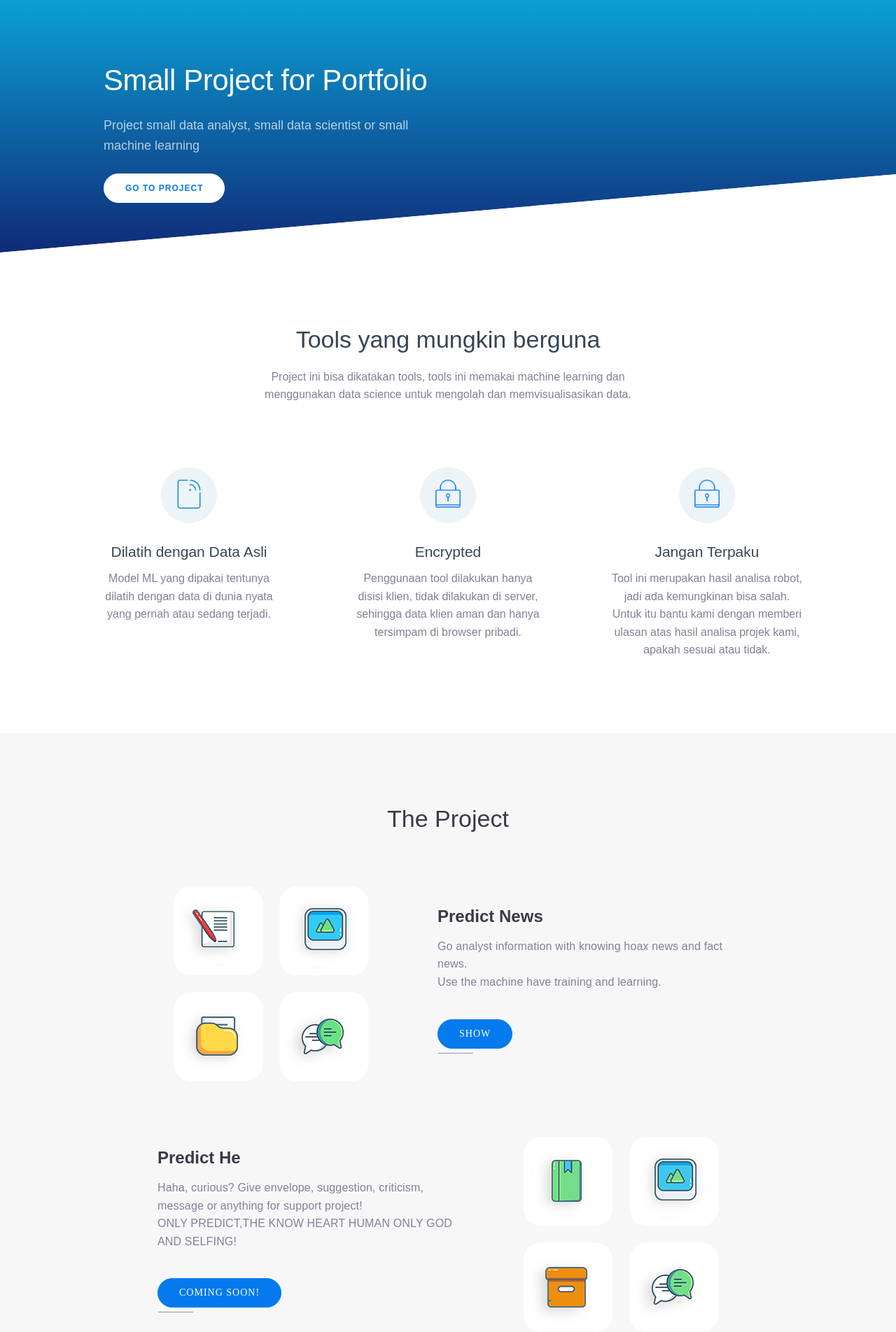
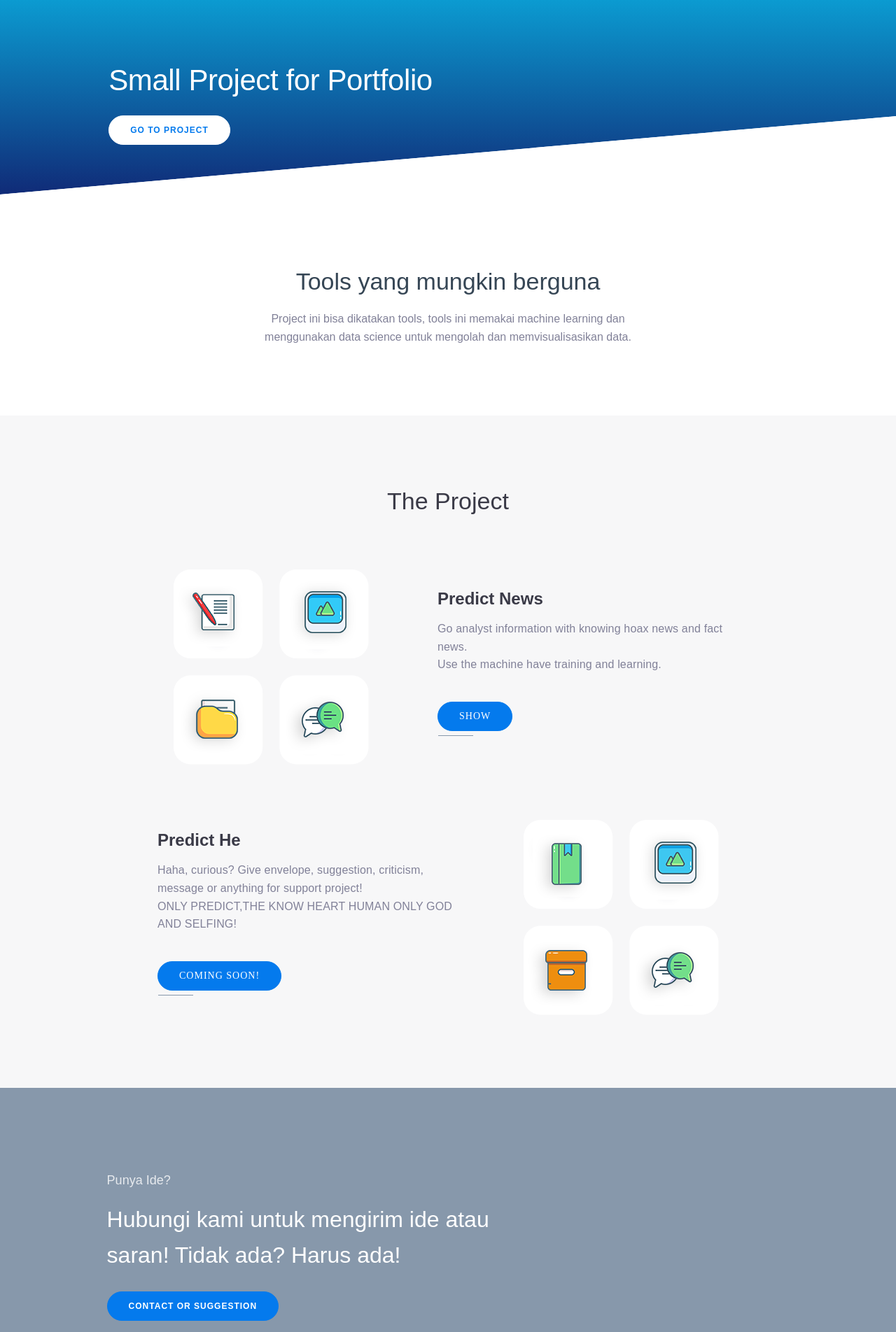
Before and after one commit to ReyhanAnf/erenproject, a Flask app: page / in a window 1280 px wide. Shown: the part 60-1964 px from the top of the page at 70% size. Run offline with Flask 2, Linux system fonts and the light colour scheme; parts of the project's set-up code (start-up, migrations or seed data) failed here and were passed over; some libraries are stand-ins or nearby versions.

Commit message:
Update kosong.html

```diff
--- a/templates/kosong.html
+++ b/templates/kosong.html
@@ -1,5 +1,5 @@
 <!DOCTYPE html>
-<html lang="en">
+<html lang="id">
   <head>
     <meta charset="utf-8">
     <title>Erenpro - Personal Project</title>
@@ -68,7 +68,6 @@
                 <div class="hero-content wow fadeIn">
                   <div class="hero-content-inner">
                     <h1>Small Project for Portfolio</h1>
-                    <p>Project small data analyst, small data scientist or small machine learning</p>
                     <a class="btn-action btn-white" href="#projeknya">Go to Project</a>
                   </div>
                 </div>
@@ -119,41 +118,6 @@
                 </div>
               </div>
             </div>
-            <div class="lbl_cards">
-                <div class="card_single">
-                  <div class="card-icon">
-                    <div class="card-img">
-                      <img src="../static/img/p1.png" width="50" alt="Feature">
-                    </div>
-                  </div>
-                  <div class="card-text">
-                    <h3>Dilatih dengan Data Asli</h3>
-                    <p>Model ML yang dipakai tentunya dilatih dengan data di dunia nyata yang pernah atau sedang terjadi.</p>
-                  </div>
-                </div>
-                <div class="card_single card3">
-                  <div class="card-icon">
-                    <div class="card-img">
-                      <img src="../static/img/p6.png" width="50" alt="Feature">
-                    </div>
-                  </div>
-                  <div class="card-text">
-                    <h3>Encrypted</h3>
-                    <p>Penggunaan tool dilakukan hanya disisi klien, tidak dilakukan di server, sehingga data klien aman dan hanya tersimpam di browser pribadi.</p>
-                  </div>
-                </div>
-                <div class="card_single card3">
-                  <div class="card-icon">
-                    <div class="card-img">
-                      <img src="../static/img/p6.png" width="50" alt="Feature">
-                    </div>
-                  </div>
-                  <div class="card-text">
-                    <h3>Jangan Terpaku</h3>
-                    <p>Tool ini merupakan hasil analisa robot, jadi ada kemungkinan bisa salah. Untuk itu bantu kami dengan memberi ulasan atas hasil analisa projek kami, apakah sesuai atau tidak.</p>
-                  </div>
-                </div>
-            </div>
           </div>
         </div>
 <!-- end intro -->
@@ -200,9 +164,8 @@
             <div class="cta_box_inner">
               <div class="container">
                 <div class="col-lg-8 col-xs-12">
-                  <h4>There Idea Project?</h4>
-                  <h2>Just write in form 'Contact us' for send idea or suggestion!
-                  No there? Must There!</h2>
+                  <h4>Punya Ide?</h4>
+                  <h2>Hubungi kami untuk mengirim ide atau saran! Tidak ada? Harus ada!</h2>
                   <div class="btn-action" onclick="document.querySelector('.contak').style.display='block'">Contact or Suggestion</div>
                 </div>
               </div>
@@ -741,7 +704,7 @@
             </div>
           </div><hr>`);
         }else{
-          console.log('salah'+rate_anonim[j])
+          alert('salah'+rate_anonim[j])
         }
 
       }
```
